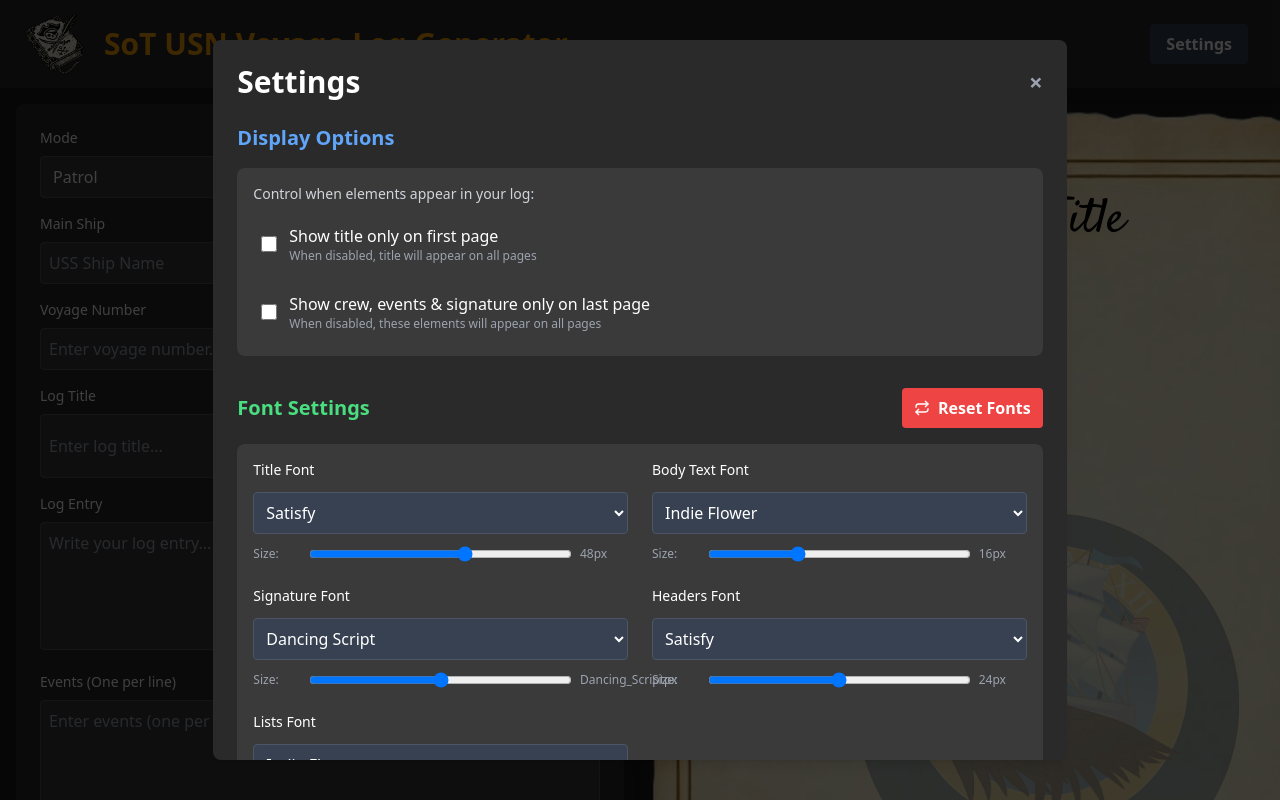
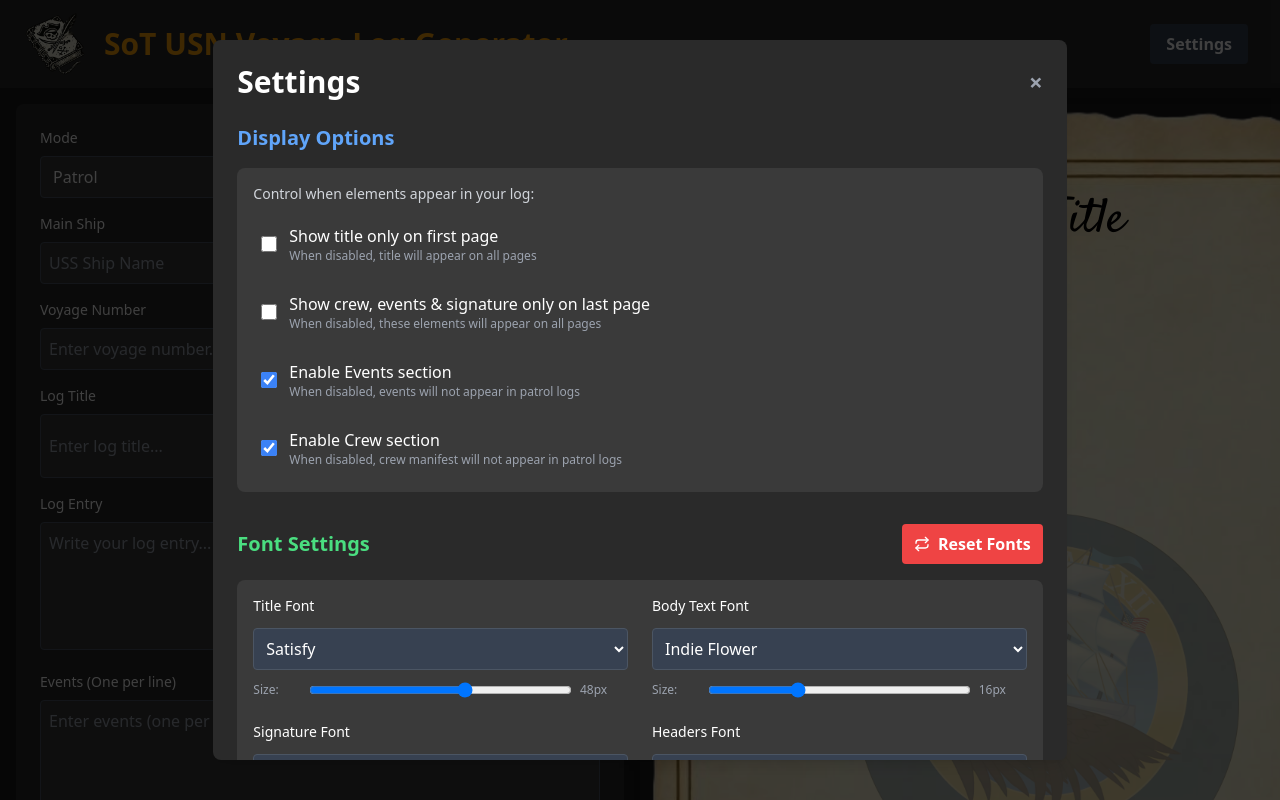
Before and after one commit to USNofSOT/USN_Log, a React (Vite) app: page / in a window 1280 px wide. Both pictures are taken after a click on the button "Settings". Shown: the top 800 px of the page. Built offline with nearby package versions, Linux system fonts and the light colour scheme.

Commit message:
feat: add enable/disable options for Events and Crew sections in SettingsModal and LogPreview

```diff
--- a/src/components/LogPreview.tsx
+++ b/src/components/LogPreview.tsx
@@ -33,6 +33,8 @@ export const LogPreview: React.FC = () => {
     bodyFontSize,
     contentPadding,
     contentMargin,
+    enableEvents,
+    enableCrew,
   } = useLog();
   const shipLogos: Record<string, string> = log_icons.reduce((acc, icon) => {
     acc[icon.value] = icon.path;
@@ -119,7 +121,7 @@ export const LogPreview: React.FC = () => {
                     marginTop: `${contentMargin}px`
                   }}
                 >
-                  {events && (
+                  {enableEvents && events && (
                     <div>
                       <h3
                         className={`font-${headerFont} text-black`}
@@ -154,7 +156,7 @@ export const LogPreview: React.FC = () => {
                     </div>
                   )}
 
-                  {crew && (
+                  {enableCrew && crew && (
                     <div>
                       <h3
                         className={`font-${headerFont} text-black`}
--- a/src/components/SettingsModal.tsx
+++ b/src/components/SettingsModal.tsx
@@ -46,6 +46,10 @@ export const SettingsModal: React.FC = () => {
     contentMargin,
     setContentPadding,
     setContentMargin,
+    enableEvents,
+    enableCrew,
+    setEnableEvents,
+    setEnableCrew,
   } = useLog();
 
   const onClose = () => setIsModalOpen(false);
@@ -92,6 +96,32 @@ export const SettingsModal: React.FC = () => {
                 <div>
                   <span className="font-medium">Show crew, events & signature only on last page</span>
                   <p className="text-xs text-gray-400">When disabled, these elements will appear on all pages</p>
+                </div>
+              </label>
+
+              <label className="flex items-center text-white cursor-pointer hover:bg-[#4a4a4a] p-2 rounded">
+                <input
+                  type="checkbox"
+                  checked={enableEvents}
+                  onChange={(e) => setEnableEvents(e.target.checked)}
+                  className="mr-3 w-4 h-4 accent-blue-500"
+                />
+                <div>
+                  <span className="font-medium">Enable Events section</span>
+                  <p className="text-xs text-gray-400">When disabled, events will not appear in patrol logs</p>
+                </div>
+              </label>
+
+              <label className="flex items-center text-white cursor-pointer hover:bg-[#4a4a4a] p-2 rounded">
+                <input
+                  type="checkbox"
+                  checked={enableCrew}
+                  onChange={(e) => setEnableCrew(e.target.checked)}
+                  className="mr-3 w-4 h-4 accent-blue-500"
+                />
+                <div>
+                  <span className="font-medium">Enable Crew section</span>
+                  <p className="text-xs text-gray-400">When disabled, crew manifest will not appear in patrol logs</p>
                 </div>
               </label>
             </div>
@@ -394,6 +424,8 @@ export const SettingsModal: React.FC = () => {
                   // Reset display options
                   setShowTitleOnFirstPage(false);
                   setShowExtrasOnLastPage(false);
+                  setEnableEvents(true);
+                  setEnableCrew(true);
                 }
               }}
               className="bg-red-600 hover:bg-red-700 text-white font-bold py-2 px-4 rounded transition-colors flex items-center gap-2"
--- a/src/context/LogContext.tsx
+++ b/src/context/LogContext.tsx
@@ -44,6 +44,8 @@ interface LogContextType {
   listFontSize: number;
   contentPadding: number;
   contentMargin: number;
+  enableEvents: boolean;
+  enableCrew: boolean;
 
   // Setters
   setMode: (mode: "patrol" | "skirmish") => void;
@@ -78,6 +80,8 @@ interface LogContextType {
   setListFontSize: (size: number) => void;
   setContentPadding: (padding: number) => void;
   setContentMargin: (margin: number) => void;
+  setEnableEvents: (enabled: boolean) => void;
+  setEnableCrew: (enabled: boolean) => void;
 
   // Actions
   addNewDive: () => void;
--- a/src/hooks/useLogState.ts
+++ b/src/hooks/useLogState.ts
@@ -74,6 +74,8 @@ export function useLogState() {
   const [showSignatureOnLastPage, setShowSignatureOnLastPage] = useState(true);
   const [showTitleOnFirstPage, setShowTitleOnFirstPage] = useState(false);
   const [showExtrasOnLastPage, setShowExtrasOnLastPage] = useState(false);
+  const [enableEvents, setEnableEvents] = useState(true);
+  const [enableCrew, setEnableCrew] = useState(true);
 
   // -----------------------------------
   // Load from localStorage on mount
@@ -115,6 +117,9 @@ export function useLogState() {
     const savedContentPadding = localStorage.getItem("contentPadding");
     const savedContentMargin = localStorage.getItem("contentMargin");
 
+    const savedEnableEvents = localStorage.getItem("enableEvents");
+    const savedEnableCrew = localStorage.getItem("enableCrew");
+
     if (savedTitle) setTitle(savedTitle);
     if (savedBody) setBody(savedBody);
     if (savedSignature) setSignature(savedSignature);
@@ -145,6 +150,8 @@ export function useLogState() {
     if (savedListFontSize) setListFontSize(parseInt(savedListFontSize));
     if (savedContentPadding) setContentPadding(parseInt(savedContentPadding));
     if (savedContentMargin) setContentMargin(parseInt(savedContentMargin));
+    if (savedEnableEvents !== null) setEnableEvents(savedEnableEvents === "true");
+    if (savedEnableCrew !== null) setEnableCrew(savedEnableCrew === "true");
   }, []);
 
   // Helper: Debounce calls to localStorage
@@ -192,6 +199,8 @@ export function useLogState() {
       localStorage.setItem("listFontSize", listFontSize.toString());
       localStorage.setItem("contentPadding", contentPadding.toString());
       localStorage.setItem("contentMargin", contentMargin.toString());
+      localStorage.setItem("enableEvents", enableEvents.toString());
+      localStorage.setItem("enableCrew", enableCrew.toString());
     };
     const debouncedSave = debounce(saveToLocalStorage, 500);
     debouncedSave();
@@ -226,6 +235,8 @@ export function useLogState() {
     listFontSize,
     contentPadding,
     contentMargin,
+    enableEvents,
+    enableCrew,
   ]);
 
   // Pagination logic
@@ -385,16 +396,23 @@ export function useLogState() {
 
     // Format patrol-specific content
     const formatPatrolContent = () => {
-      const sections = [
-        "Events:",
-        events || "N/A",
-        "",
-        `Gold: ${gold || "0"}`,
-        `Doubloons: ${doubloons || "0"}`,
-        "",
-        "Crew:",
-        crew || "N/A",
-      ];
+      const sections = [];
+
+      if (enableEvents) {
+        sections.push("Events:");
+        sections.push(events || "N/A");
+        sections.push("");
+      }
+
+      sections.push(`Gold: ${gold || "0"}`);
+      sections.push(`Doubloons: ${doubloons || "0"}`);
+      sections.push("");
+
+      if (enableCrew) {
+        sections.push("Crew:");
+        sections.push(crew || "N/A");
+      }
+
       return sections.join("\n");
     };
 
@@ -470,6 +488,8 @@ export function useLogState() {
     listFontSize,
     contentPadding,
     contentMargin,
+    enableEvents,
+    enableCrew,
 
     // Setters
     setMode,
@@ -507,6 +527,8 @@ export function useLogState() {
     setListFontSize,
     setContentPadding,
     setContentMargin,
+    setEnableEvents,
+    setEnableCrew,
 
     // Actions
     addNewDive,
```
